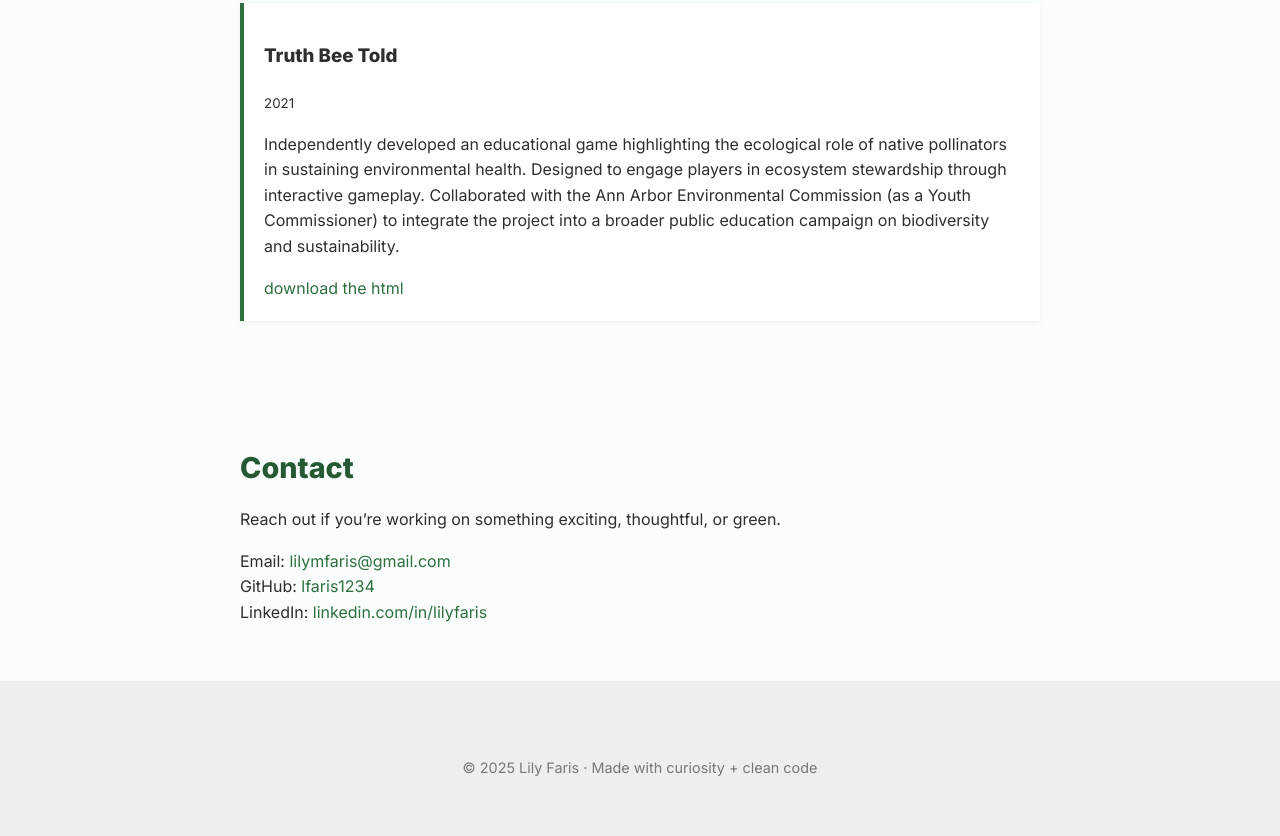
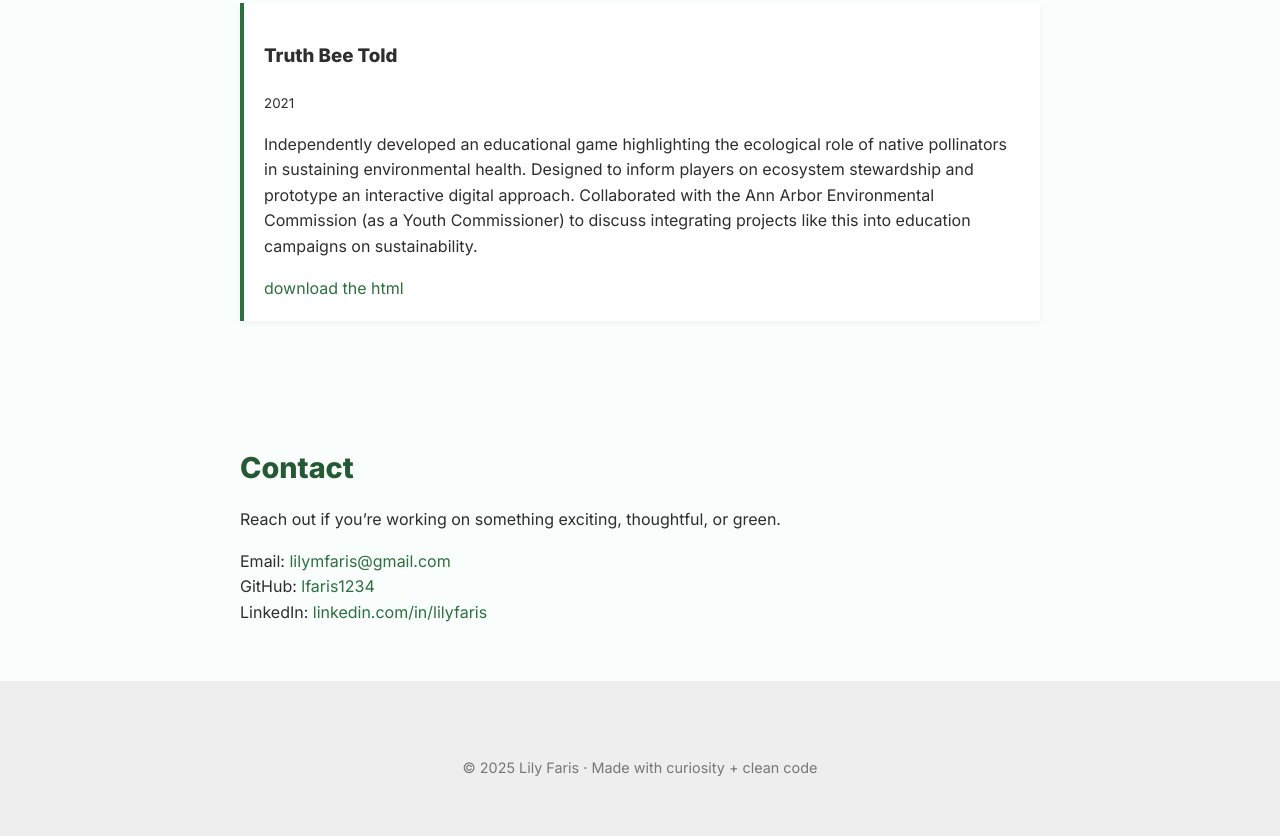
Before and after one commit to lfaris1234/lfaris1234.github.io, a plain HTML site: page index.html in a window 1280 px wide. Shown: the part 2377-3213 px from the top of the page. Drawn offline with Linux system fonts and the light colour scheme.

Commit message:
bee update

```diff
--- a/index.html
+++ b/index.html
@@ -141,8 +141,8 @@
       <small>2021</small>
       <p>
         Independently developed an educational game highlighting the ecological role of native pollinators in sustaining environmental health.
-        Designed to engage players in ecosystem stewardship through interactive gameplay. Collaborated with the Ann Arbor Environmental
-        Commission (as a Youth Commissioner) to integrate the project into a broader public education campaign on biodiversity and sustainability.
+        Designed to inform players on ecosystem stewardship and prototype an interactive digital approach. Collaborated with the Ann Arbor Environmental
+        Commission (as a Youth Commissioner) to discuss integrating projects like this into education campaigns on sustainability.
       </p>
       <a href="/truthbeetold.html" download>download the html</a>
     </div>
```
